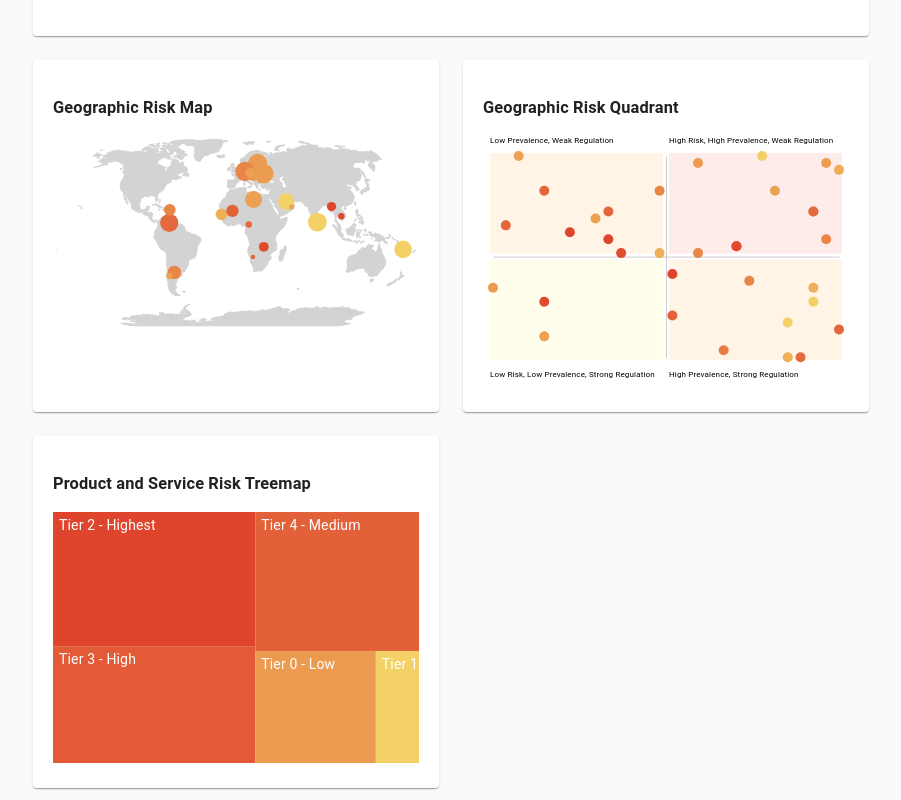
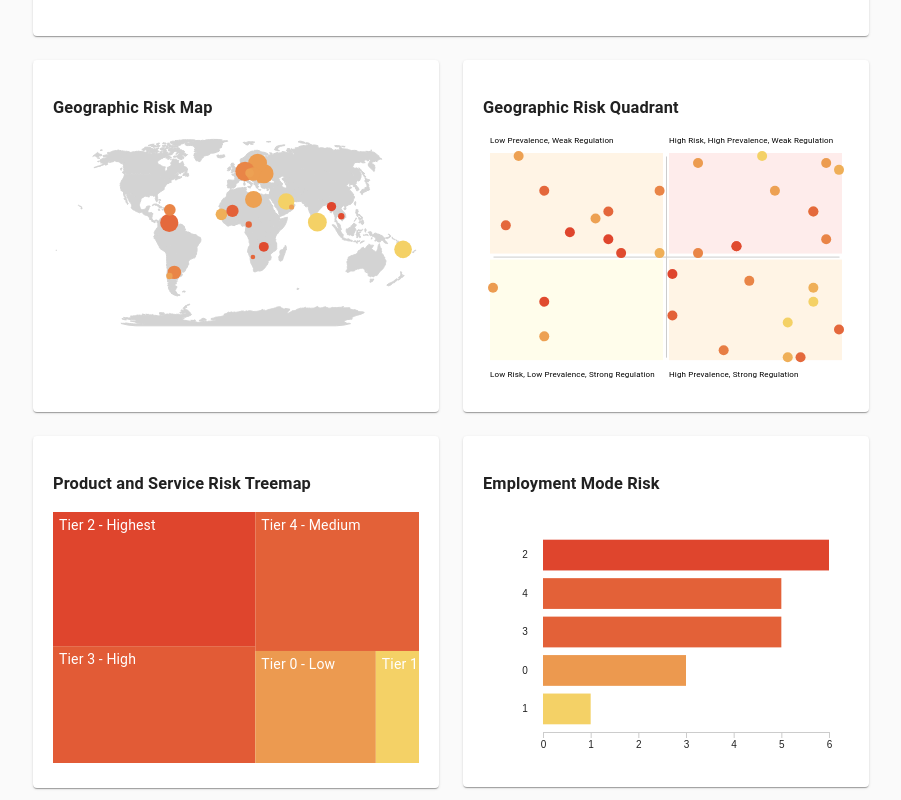
Before and after one commit to kristianKan/dashboard, a React (Create React App) app: page / in a window 1280 px wide. Shown: the part 627-1427 px from the top of the page, without its empty margins (221-1122 px from the left). Built offline with nearby package versions, Linux system fonts and the light colour scheme.

Commit message:
employment mode risk

```diff
--- a/src/components/Bar.js
+++ b/src/components/Bars.js
@@ -1,9 +1,19 @@
 import * as React from "react";
 import * as d3 from "d3";
 
-const barColors = ["#DEEBF7", "#4292C6", "#9ECAE1", "#C6DBEF"];
+function getDataHeight(data, margin) {
+  const barHeight = 50;
 
-class Bar extends React.Component {
+  return data.length * barHeight - margin.top - margin.bottom;
+}
+
+function flattenData(data) {
+  const dataByTier = d3.group(data, (d) => d.tier);
+
+  return Array.from(dataByTier).sort((a, b) => a[1].length - b[1].length);
+}
+
+class Bars extends React.Component {
   constructor(props) {
     super(props);
     this.ref = React.createRef();
@@ -14,31 +24,36 @@ class Bar extends React.Component {
 
   componentDidMount() {
     const { ref, margin } = this;
-    const { getContainerWidth, getContainerHeight, data } = this.props;
+    const {
+      getContainerWidth,
+      getContainerHeight,
+      getColorScale,
+      data,
+    } = this.props;
 
-    const flatData = this.flattenData(data.suppliers);
+    const flatData = flattenData(data.suppliers);
     const containerHeight = getContainerHeight(ref, margin);
-    const dataHeight = this.getDataHeight(data.suppliers, margin);
+    const dataHeight = getDataHeight(flatData, margin);
 
     this.height = containerHeight > dataHeight ? containerHeight : dataHeight;
     this.width = getContainerWidth(ref, margin);
 
     this.yScale = d3
       .scaleBand()
-      .domain(data.suppliers.map((d) => d.name))
+      .domain(flatData.map((d) => d[0]))
       .range([this.height, 0])
-      .padding(1.2);
+      .padding(0.2);
 
     this.xScale = d3
       .scaleLinear()
-      .domain([0, d3.max(flatData, (d) => +d.value)])
+      .domain([0, d3.max(flatData, (d) => d[1].length)])
       .range([0, this.width])
       .nice();
 
-    this.color = d3
-      .scaleOrdinal()
-      .domain(flatData.map((d) => d.key))
-      .range(barColors);
+    this.colorScale = getColorScale({ data: flatData, key: "1.length" });
+
+    const xAxisTicks = this.xScale.ticks().filter(Number.isInteger);
+    this.xAxis = this.xAxis.tickValues(xAxisTicks).tickFormat(d3.format("d"));
 
     this.yAxis = this.yAxis.scale(this.yScale);
     this.xAxis = this.xAxis.scale(this.xScale);
@@ -50,42 +65,6 @@ class Bar extends React.Component {
     const { data } = this.props;
 
     this.redraw(data.suppliers);
-  }
-
-  getDataHeight(data, margin) {
-    const barHeight = 20;
-
-    return data.length * barHeight - margin.top - margin.bottom;
-  }
-
-  flattenData(data) {
-    const riskKeys = [
-      "rs_ms_geographic",
-      "rs_ms_industry",
-      "rs_ms_product",
-      "rs_ms_employment",
-    ];
-
-    return data.reduce((acc, d) => {
-      const values = Object.entries(d.risks)
-        .reduce((acc2, [key, value]) => {
-          const isRiskKey = riskKeys.includes(key);
-
-          return isRiskKey
-            ? [
-                ...acc2,
-                {
-                  name: d.name,
-                  key,
-                  value,
-                },
-              ]
-            : acc2;
-        }, [])
-        .sort((a, b) => b.value - a.value);
-
-      return [...acc, ...values];
-    }, []);
   }
 
   draw(data) {
@@ -105,9 +84,8 @@ class Bar extends React.Component {
   }
 
   drawBars(data) {
-    const { xScale, yScale, color } = this;
+    const { xScale, yScale, colorScale } = this;
     const { duration } = this.props;
-    const barHeight = 12;
 
     return (node) => {
       const g = node.select("g.container");
@@ -126,16 +104,16 @@ class Bar extends React.Component {
         .enter()
         .append("rect")
         .attr("class", "bar")
-        .attr("fill", (d) => color(d.key))
+        .attr("fill", (d) => colorScale(d[1].length))
         .attr("opacity", 1)
         .attr("stroke", "none")
-        .attr("height", barHeight)
+        .attr("height", yScale.bandwidth())
         .attr("x", 0)
-        .attr("y", (d) => yScale(d.name) - barHeight / 2)
+        .attr("y", (d) => yScale(d[0]))
         .merge(bars)
         .transition()
         .duration(duration)
-        .attr("width", (d) => xScale(d.value));
+        .attr("width", (d) => xScale(d[1].length));
     };
   }
 
@@ -189,4 +167,4 @@ class Bar extends React.Component {
   }
 }
 
-export default Bar;
+export default Bars;
--- a/src/components/Graphics.js
+++ b/src/components/Graphics.js
@@ -3,10 +3,11 @@ import { makeStyles } from "@material-ui/styles";
 import Grid from "@material-ui/core/Grid";
 import Paper from "@material-ui/core/Paper";
 
-import Bar from "./Bar";
+import StackedBars from "./StackedBars";
 import Geo from "./Geo";
 import Quadrant from "./Quadrant";
 import Treemap from "./Treemap";
+import Bars from "./Bars";
 
 import {
   drawContainer,
@@ -38,7 +39,7 @@ export default function Graphics(props) {
         <Grid item sm={12}>
           <Paper className={classes.paper}>
             <h3>Supplier Risk Summary</h3>
-            <Bar
+            <StackedBars
               drawContainer={drawContainer}
               getContainerHeight={getContainerHeight}
               getContainerWidth={getContainerWidth}
@@ -89,6 +90,19 @@ export default function Graphics(props) {
             />
           </Paper>
         </Grid>
+        <Grid item sm={6}>
+          <Paper className={classes.paper}>
+            <h3>Employment Mode Risk</h3>
+            <Bars
+              drawContainer={drawContainer}
+              getContainerHeight={getContainerHeight}
+              getContainerWidth={getContainerWidth}
+              getColorScale={getColorScale}
+              duration={duration}
+              {...props}
+            />
+          </Paper>
+        </Grid>
       </Grid>
     </div>
   );
--- /dev/null
+++ b/src/components/StackedBars.js
@@ -0,0 +1,192 @@
+import * as React from "react";
+import * as d3 from "d3";
+
+const barColors = ["#DEEBF7", "#4292C6", "#9ECAE1", "#C6DBEF"];
+
+function getDataHeight(data, margin) {
+  const barHeight = 20;
+
+  return data.length * barHeight - margin.top - margin.bottom;
+}
+
+function flattenData(data) {
+  const riskKeys = [
+    "rs_ms_geographic",
+    "rs_ms_industry",
+    "rs_ms_product",
+    "rs_ms_employment",
+  ];
+
+  return data.reduce((acc, d) => {
+    const values = Object.entries(d.risks)
+      .reduce((acc2, [key, value]) => {
+        const isRiskKey = riskKeys.includes(key);
+
+        return isRiskKey
+          ? [
+              ...acc2,
+              {
+                name: d.name,
+                key,
+                value,
+              },
+            ]
+          : acc2;
+      }, [])
+      .sort((a, b) => b.value - a.value);
+
+    return [...acc, ...values];
+  }, []);
+}
+
+class StackedBars extends React.Component {
+  constructor(props) {
+    super(props);
+    this.ref = React.createRef();
+    this.margin = { top: 20, right: 20, bottom: 30, left: 60 };
+    this.xAxis = d3.axisBottom();
+    this.yAxis = d3.axisLeft().ticks(0).tickSize([0, 0]);
+  }
+
+  componentDidMount() {
+    const { ref, margin } = this;
+    const { getContainerWidth, getContainerHeight, data } = this.props;
+
+    const flatData = flattenData(data.suppliers);
+    const containerHeight = getContainerHeight(ref, margin);
+    const dataHeight = getDataHeight(data.suppliers, margin);
+
+    this.height = containerHeight > dataHeight ? containerHeight : dataHeight;
+    this.width = getContainerWidth(ref, margin);
+
+    this.yScale = d3
+      .scaleBand()
+      .domain(data.suppliers.map((d) => d.name))
+      .range([this.height, 0])
+      .padding(1.2);
+
+    this.xScale = d3
+      .scaleLinear()
+      .domain([0, d3.max(flatData, (d) => +d.value)])
+      .range([0, this.width])
+      .nice();
+
+    this.color = d3
+      .scaleOrdinal()
+      .domain(flatData.map((d) => d.key))
+      .range(barColors);
+
+    this.yAxis = this.yAxis.scale(this.yScale);
+    this.xAxis = this.xAxis.scale(this.xScale);
+
+    this.draw(flatData);
+  }
+
+  componentDidUpdate() {
+    const { data } = this.props;
+
+    this.redraw(data.suppliers);
+  }
+
+  draw(data) {
+    const { ref, margin, width, height } = this;
+    const { drawContainer } = this.props;
+
+    d3.select(ref.current)
+      .call(drawContainer({ width, height, margin }))
+      .call(this.drawBars(data))
+      .call(this.drawAxes());
+  }
+
+  redraw(data) {
+    const { ref } = this;
+
+    d3.select(ref.current).call(this.drawBars(data)).call(this.drawAxes());
+  }
+
+  drawBars(data) {
+    const { xScale, yScale, color } = this;
+    const { duration } = this.props;
+    const barHeight = 12;
+
+    return (node) => {
+      const g = node.select("g.container");
+
+      const bars = g.selectAll(".bar").data(data).attr("class", "bar");
+
+      bars
+        .exit()
+        .transition()
+        .duration(duration)
+        .attr("opacity", 0)
+        .attr("width", 0)
+        .remove();
+
+      bars
+        .enter()
+        .append("rect")
+        .attr("class", "bar")
+        .attr("fill", (d) => color(d.key))
+        .attr("opacity", 1)
+        .attr("stroke", "none")
+        .attr("height", barHeight)
+        .attr("x", 0)
+        .attr("y", (d) => yScale(d.name) - barHeight / 2)
+        .merge(bars)
+        .transition()
+        .duration(duration)
+        .attr("width", (d) => xScale(d.value));
+    };
+  }
+
+  drawAxes() {
+    const { height, xAxis, yAxis } = this;
+    const { duration } = this.props;
+
+    return (node) => {
+      const g = node.select("g.container");
+      const x = g.selectAll(".x.axis").data(["dummy"]);
+      const y = g.selectAll(".y.axis").data(["dummy"]);
+
+      x.enter()
+        .append("g")
+        .attr("class", "x axis")
+        .attr("transform", `translate(0, ${height})`)
+        .merge(x)
+        .transition()
+        .duration(duration)
+        .call(xAxis);
+
+      y.enter()
+        .append("g")
+        .attr("class", "y axis")
+        .merge(y)
+        .transition()
+        .duration(duration)
+        .call(yAxis)
+        .call((n) => n.select(".domain").remove());
+
+      g.selectAll(".domain").attr("stroke", "#CCCCCC");
+
+      g.selectAll(".tick line").attr("stroke", "#CCCCCC");
+
+      g.selectAll(".y.axis text").attr("transform", `translate(${-15}, 0)`);
+    };
+  }
+
+  handleChange(_, { value }) {
+    const { setSelection } = this.props;
+
+    setSelection(value);
+  }
+
+  render() {
+    return (
+      <div>
+        <svg ref={this.ref} />
+      </div>
+    );
+  }
+}
+
+export default StackedBars;
```
